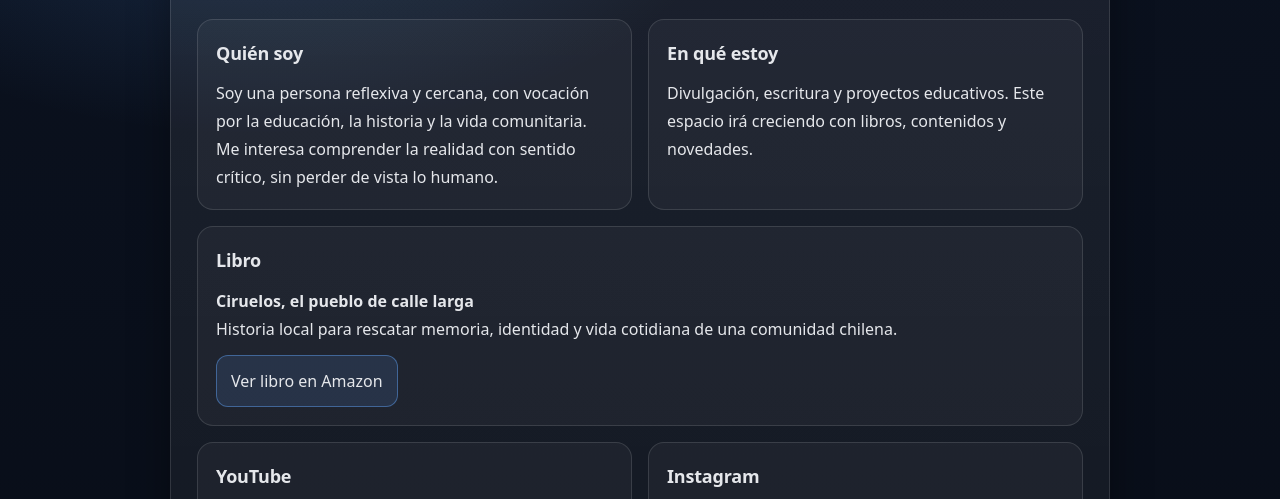
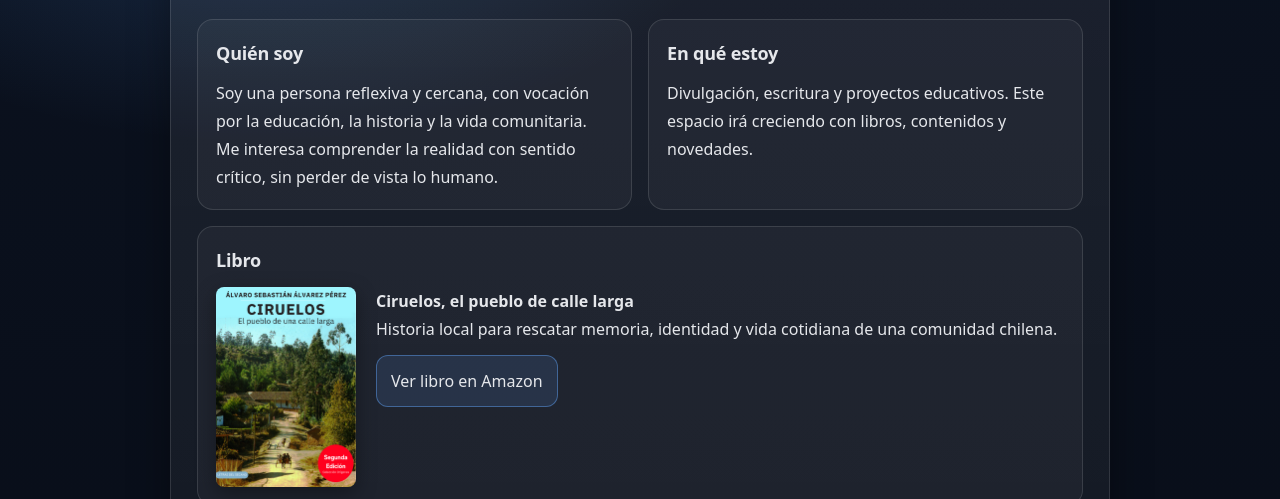
Before and after one commit to Zerorecargado/zerorecargado.github.io, a plain HTML site: page index.html in a window 1280 px wide. Shown: the part 291-790 px from the top of the page. Drawn offline with Linux system fonts and the light colour scheme.

Commit message:
Update index.html

```diff
--- a/index.html
+++ b/index.html
@@ -157,11 +157,24 @@
 
        <div class="card span2">
   <h2>Libro</h2>
+
+  <div style="display:flex; gap:20px; align-items:flex-start; flex-wrap:wrap;">
+
+    <img src="Ciruelos.jpg" alt="Ciruelos, el pueblo de calle larga"
+         style="width:140px; border-radius:8px; box-shadow:0 6px 20px rgba(0,0,0,.35);">
+
+    <div>
       <p><strong>Ciruelos, el pueblo de calle larga</strong></p>
-          <p class="muted">Historia local para rescatar memoria, identidad y vida cotidiana de una comunidad chilena.</p>
+      <p class="muted">
+        Historia local para rescatar memoria, identidad y vida cotidiana de una comunidad chilena.
+      </p>
+
       <a class="btn" href="https://a.co/d/gK3s274" target="_blank" rel="noopener">
         Ver libro en Amazon
       </a>
+    </div>
+
+  </div>
 </div>
 
         <div class="card">
```
Lines whose indentation alone changed are shown as unchanged.
